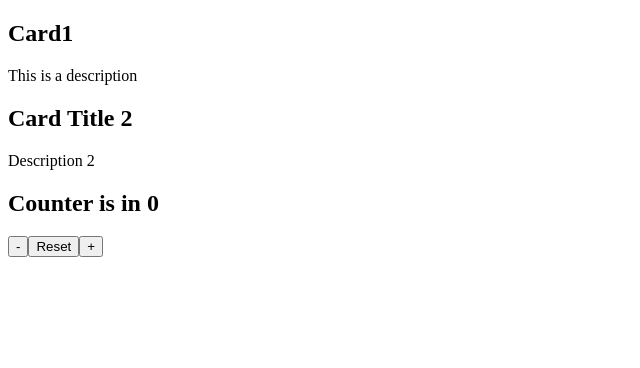
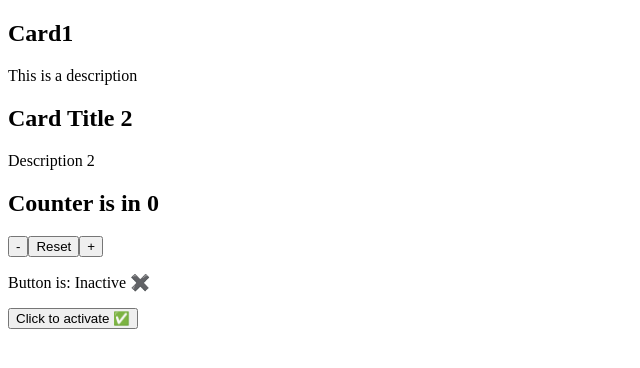
Before and after one commit to jorgechauxjr/react-course, a React (Vite) app in the folder my-app/: page / in a window 1280 px wide. Shown: the top 368 px of the page, without its empty margins (0-640 px from the left). Built offline with nearby package versions, Linux system fonts and the light colour scheme.

Commit message:
[Add] implementation of state in toggle button

```diff
--- a/my-app/src/App.jsx
+++ b/my-app/src/App.jsx
@@ -1,5 +1,7 @@
 import Card from './components/Card'
 import Counter from './components/Counter'
+import ToggleButton from './components/ToggleButton'
+
 function App() {
 
   return (
@@ -7,6 +9,7 @@ function App() {
       <Card title="Card1" description="This is a description" />
       <Card title="Card Title 2" description="Description 2" />
       <Counter />
+      <ToggleButton />
     </section>
   )
 }
--- /dev/null
+++ b/my-app/src/components/ToggleButton.jsx
@@ -0,0 +1,15 @@
+import { useState } from "react";
+
+const ToggleButton = () => {
+    const [isActive, setIsActive] = useState(false);
+
+    return (
+        <>
+            <p>Button is: { isActive ? "ACTIVE ✅" : "Inactive ✖️" }</p>
+            <button onClick={() => setIsActive(!isActive)}> {isActive ? "Click to Desactivate ✖️" : "Click to activate ✅"}</button>
+        </>
+    )
+
+}
+
+export default ToggleButton;
```
